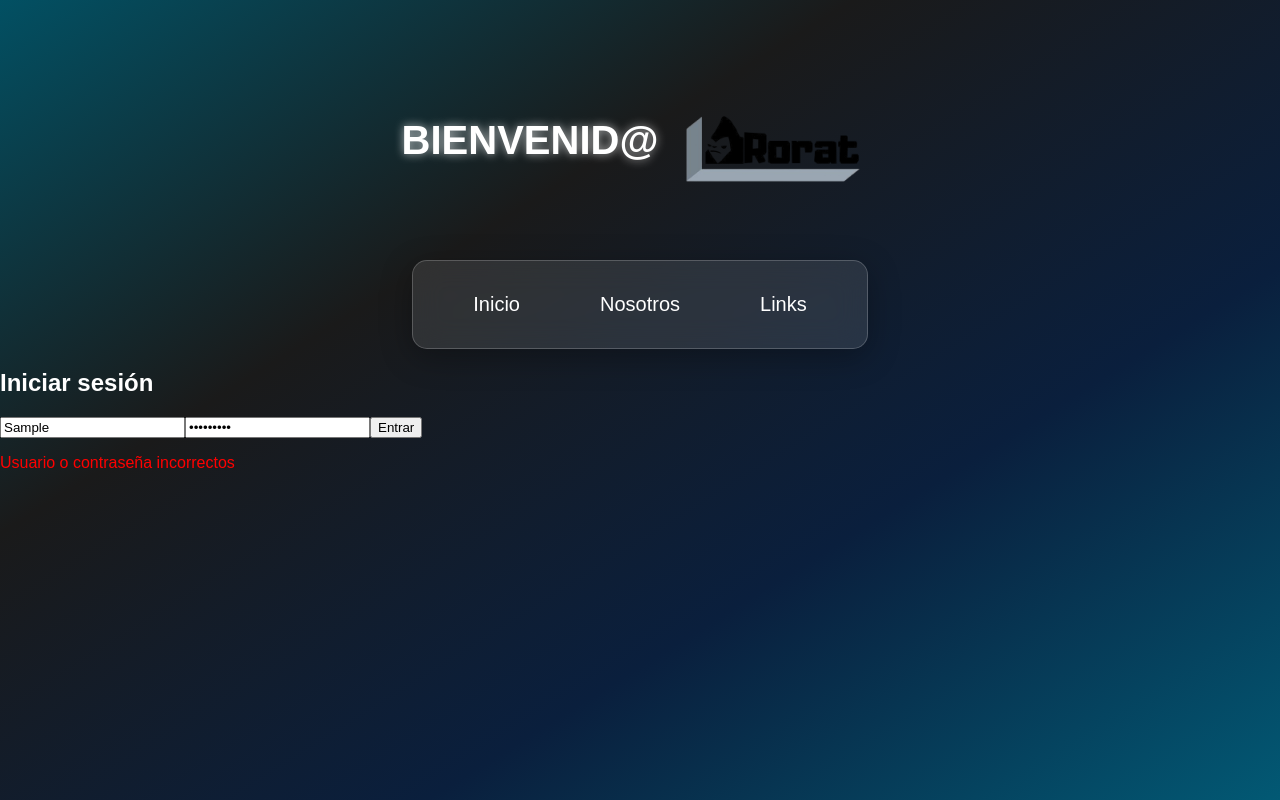
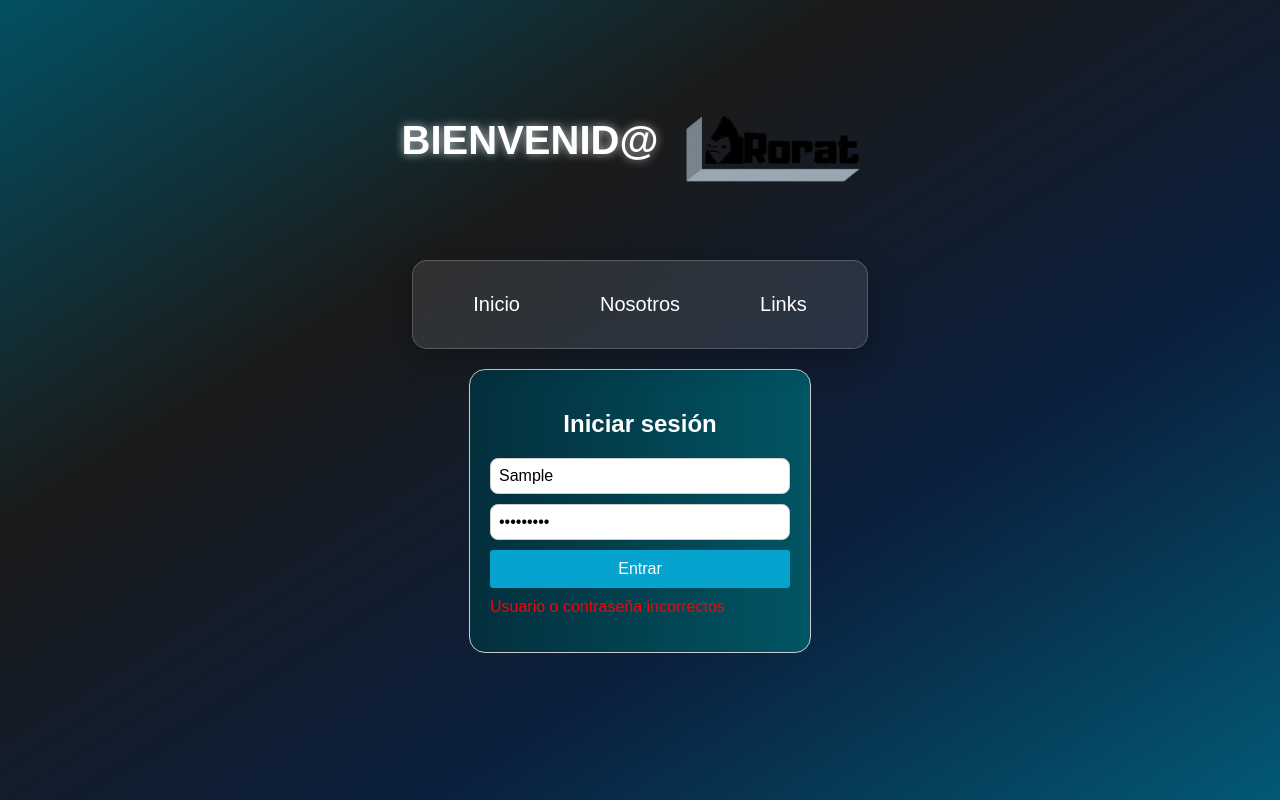
Before and after one commit to setneuficX8/Proyecto-Seminario-de-Actualizacion, a React (Vite) app: page /login in a window 1280 px wide. Both pictures are taken after typing "Sample", "Sample123" into the empty fields and a click on the button "Entrar". Built offline with nearby package versions, Linux system fonts and the light colour scheme.

Commit message:
Agregando estilos al login

```diff
--- a/src/App.css
+++ b/src/App.css
@@ -6,6 +6,19 @@ body{
   margin: 0;
   font-family: 'Montserrat', sans-serif;
   color: white;
+}
+
+.MensajeInicio h2{
+  text-align: center;
+  margin: 20px;
+  font-size: 4rem;
+  font-weight: bold;
+  background: linear-gradient(to right, #ffffff, #73dffa);
+  -webkit-background-clip: text;
+  -webkit-text-fill-color: transparent;
+  background-clip: text;
+  color: transparent;
+  font-family: 'Poppins', sans-serif;
 }
 
 .bienvenida {
--- a/src/App.jsx
+++ b/src/App.jsx
@@ -28,7 +28,9 @@ function App() {
           </div>}>
              <Routes>
               <Route path="/login" element={<Login />} />
-              <Route path="/" element={<div>Bienvenido a la página de inicio.</div>} />
+              <Route path="/" element={<div className='MensajeInicio'>
+                <h2>Explora nuestras secciones para ver más contenido.</h2>
+                </div>} />
               <Route path="/nosotros" element={
                 <PrivateRoute>
                   <Nosotros />
@@ -49,7 +51,7 @@ function App() {
 
 function delay(promise){
 return new Promise(resolve => {
-    setTimeout(resolve, 1500);
+    setTimeout(resolve, 500);
   }).then(() => promise);
 }
 
--- /dev/null
+++ b/src/components/Login.css
@@ -0,0 +1,63 @@
+.login-form {
+    display: flex;
+    flex-direction: column;
+    width: 300px;
+    margin: auto;
+    padding: 20px;
+    border: 1px solid #ccc;
+    border-radius: 16px;
+    background: linear-gradient(to right, #042f3d, #015564);
+}
+
+.login-form h2 {
+    text-align: center;
+    margin-bottom: 20px;
+}
+
+.login-form input {
+    margin-bottom: 10px;
+    padding: 8px;
+    font-size: 16px;
+    border: 1px solid #ccc;
+    border-radius: 8px;
+}
+
+.login-form ::placeholder {
+    color: #aaa;
+}
+
+.login-form input:focus {
+    border-color: #06a7cf;
+    outline: none;
+}
+
+.login-form :hover{
+    border-color: #06a7cf;
+}
+
+.login-form button {
+    padding: 10px;
+    font-size: 16px;
+    background-color: #06a3cf;
+    color: white;
+    border: none;
+    border-radius: 3px;
+    cursor: pointer;
+}
+
+.login-form button:hover {
+    background-color: #005f99;
+}
+
+/* Estilos para mensajes de error */
+
+.login-error {
+    color: red;
+    margin-top: 10px;
+}
+@media (max-width: 400px) {
+    .login-form {
+        width: 90%;
+        padding: 10px;
+    }
+}
--- a/src/components/Login.jsx
+++ b/src/components/Login.jsx
@@ -3,6 +3,7 @@ import { useDispatch } from 'react-redux';
 import { login } from '../store/authSlice';
 import users from '../store/users.json';
 import { useNavigate } from 'react-router-dom';
+import './Login.css';
 
 export default function Login() {
   const [username, setUsername] = useState('');
@@ -23,12 +24,12 @@ export default function Login() {
   }
 
   return (
-    <form onSubmit={handleSubmit}>
+    <form className='login-form' onSubmit={handleSubmit}>
       <h2>Iniciar sesión</h2>
       <input value={username} onChange={e => setUsername(e.target.value)} placeholder="Usuario" />
       <input type="password" value={password} onChange={e => setPassword(e.target.value)} placeholder="Contraseña" />
       <button type="submit">Entrar</button>
-      {error && <p style={{color:'red'}}>{error}</p>}
+      {error && <p className="login-error">{error}</p>}
     </form>
   );
 }
--- a/src/store/users.json
+++ b/src/store/users.json
@@ -1,4 +1,6 @@
 [
-  { "username": "admin", "password": "1234" },
-  { "username": "user", "password": "abcd" }
+  { "username": "Fercho", "password": "1234" },
+  { "username": "Dario", "password": "4321" },
+  { "username": "Cifuentes", "password": "abcd" },
+  { "username": "Keyla", "password": "dcba" }
 ]
```
